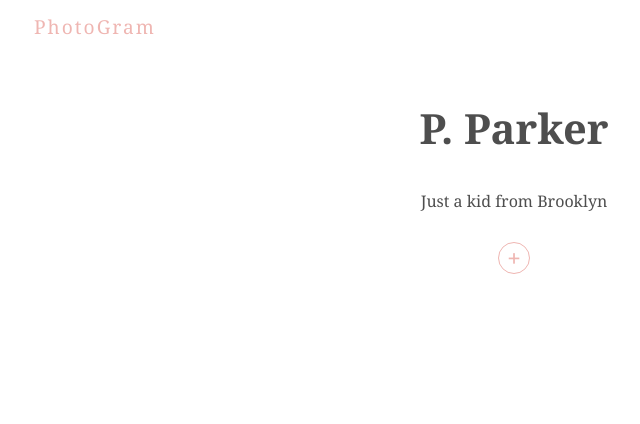
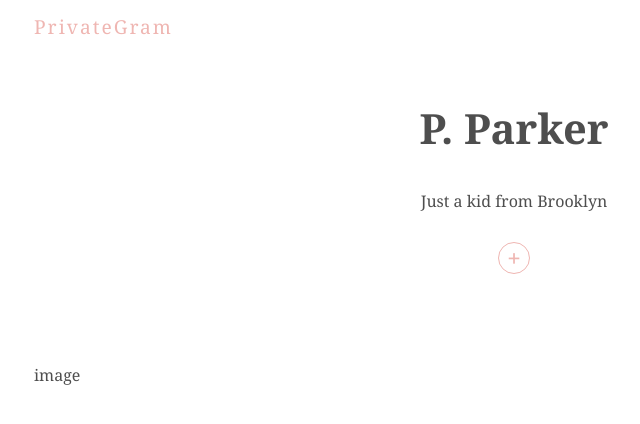
Before and after one commit to lethamburn/react_firebase_gallery, a React (Create React App) app: page / in a window 1280 px wide. Shown: the top 424 px of the page, without its empty margins (126-766 px from the left). Built offline with nearby package versions, Linux system fonts and the light colour scheme.

Commit message:
FEAT ImageGrid

```diff
--- a/src/App.js
+++ b/src/App.js
@@ -1,4 +1,5 @@
 import React from "react";
+import ImageGrid from "./comps/ImageGrid";
 import Title from "./comps/Title";
 import UploadForm from "./comps/UploadForm";
 
@@ -7,6 +8,7 @@
     <div className="App">
       <Title />
       <UploadForm />
+      <ImageGrid />
     </div>
   );
 }
--- /dev/null
+++ b/src/comps/ImageGrid.js
@@ -0,0 +1,11 @@
+import React from 'react';
+
+const ImageGrid = () => {
+    return (
+        <div className="img-grid">
+            image
+        </div>
+    )
+}
+
+export default ImageGrid;
--- a/src/comps/Title.js
+++ b/src/comps/Title.js
@@ -3,7 +3,7 @@
 const Title = () => {
   return (
     <div className="title">
-      <h1>PhotoGram</h1>
+      <h1>PrivateGram</h1>
       <h2>P. Parker</h2>
       <p>Just a kid from Brooklyn</p>
     </div>
```
Also changed, not shown: src/hooks/useFirestore.js (added).
